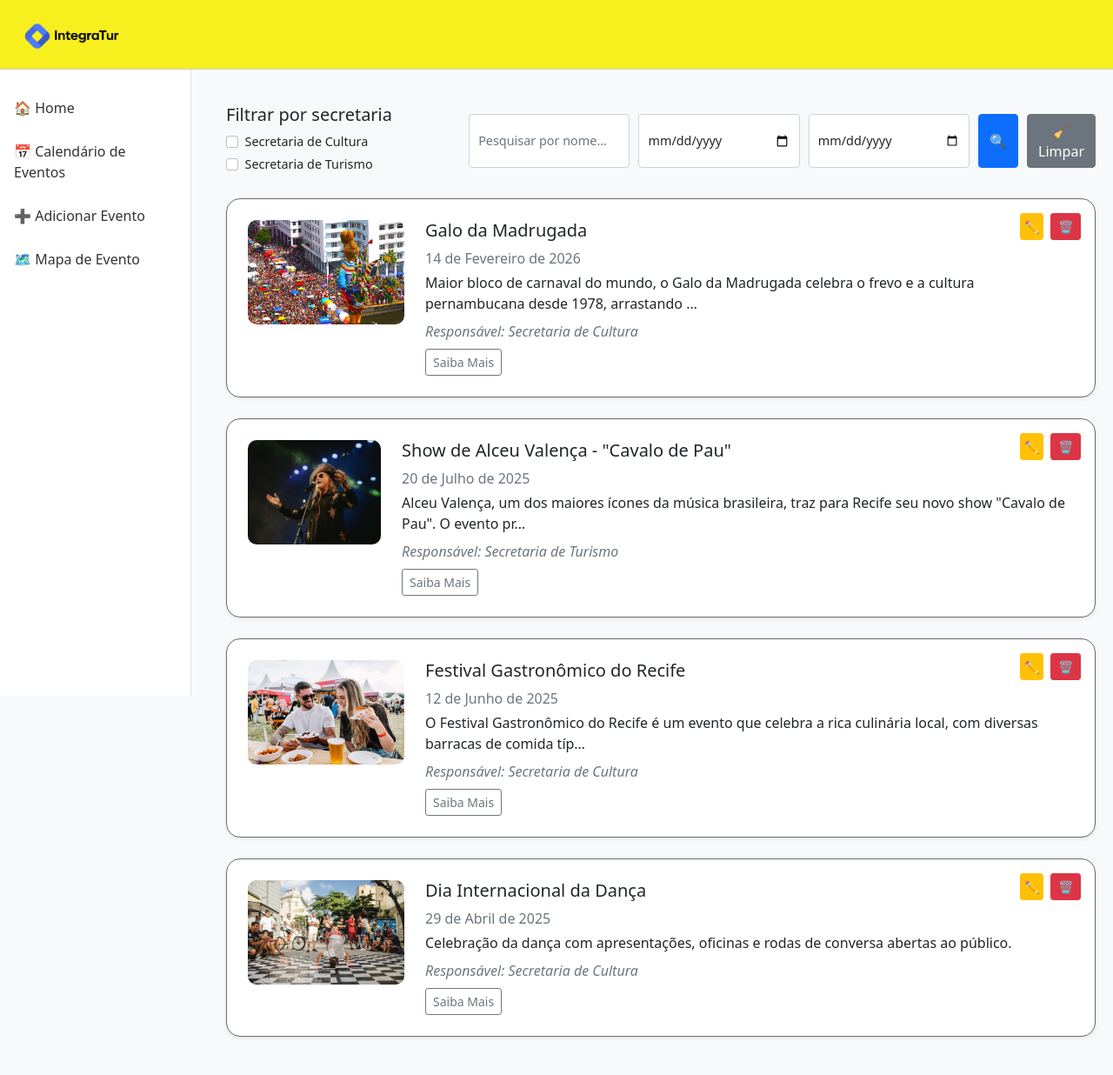
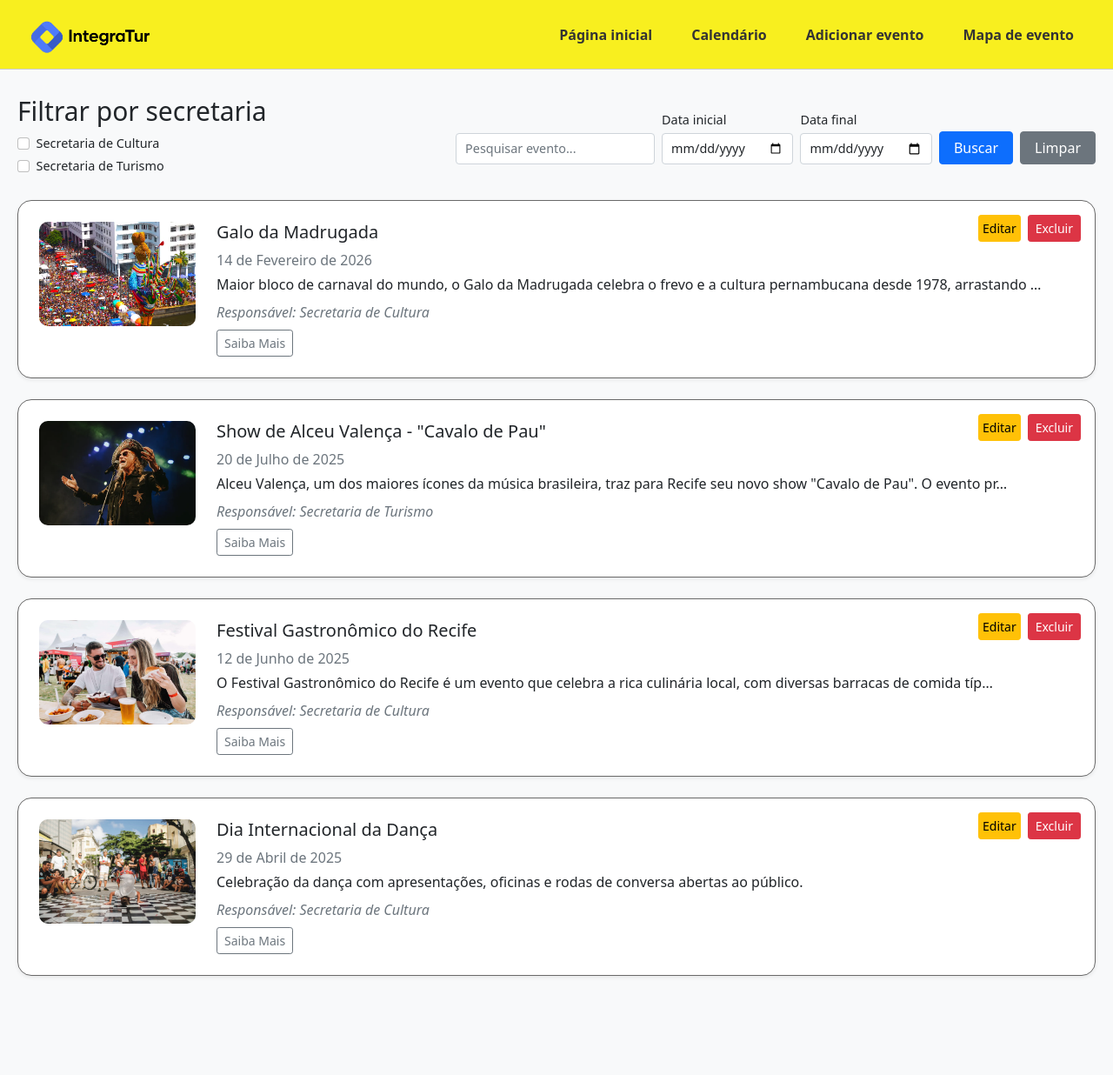
Before and after one commit to gqueque/IntegraTur-2.0, a Django app: page / in a window 1280 px wide. Shown: the whole page at 87% size. After the commit the page ends 1123 px from the top, so only its background shows below. Run offline with Django 5.2, Linux system fonts and the light colour scheme; data comes from the database, SQL or seed files in the repository; some libraries are stand-ins or nearby versions.

Commit message:
Front End
a

```diff
--- a/cadastro_evento/templates/cadastro_evento/base.html
+++ b/cadastro_evento/templates/cadastro_evento/base.html
@@ -5,13 +5,14 @@
   <meta charset="utf-8">
   <meta name="viewport" content="width=device-width, initial-scale=1">
   <link href="https://cdn.jsdelivr.net/npm/bootstrap@5.0.2/dist/css/bootstrap.min.css" rel="stylesheet">
-  <title>Novo Evento - IntegraTur</title>
+  <title>IntegraTur</title>
+  <link rel="icon" href="{% static 'imagens/favicon.ico' %}" type="image/ico">
   <style>
     body {
       background-color: #f8f9fa;
     }
 
-    /* Topo amarelo com logo */
+    /* Topo com logo + navbar */
     .top-header {
       position: fixed;
       top: 0;
@@ -22,47 +23,70 @@
       z-index: 1030;
       display: flex;
       align-items: center;
-      padding-left: 20px;
+      justify-content: space-between;
+      padding: 0 30px;
       border-bottom: 1px solid #ccc;
     }
 
     .logo {
-      height: 55px;
-      max-width: 90%;
+      height: 70px;
+      max-width: 100%;
+      cursor: pointer;
+      transition: all 0.2s ease;
     }
 
-    /* Sidebar agora começa abaixo da faixa do topo */
-    .sidebar {
-      width: 220px;
-      height: calc(100vh - 80px);
-      position: fixed;
-      top: 80px;
-      left: 0;
-      background-color: #ffffff;
-      border-right: 1px solid #dee2e6;
-      padding: 0;
+    .logo:hover {
+      opacity: 0.9;
+      transform: scale(1.05);
     }
 
-    .sidebar .nav-link {
-      color: #333;
-      margin-bottom: 10px;
+    .nav-menu {
+      display: flex;
+      gap: 15px;
     }
 
-    .sidebar .nav-link.active {
+    .nav-menu .nav-link {
+      color: #333;
       font-weight: bold;
-      color: #0d6efd;
+      text-decoration: none;
+      font-size: 1rem;
+      padding: 8px 15px;
+      border-radius: 5px;
+      transition: all 0.2s ease;
+      cursor: pointer;
     }
 
-    /* Conteúdo deslocado para o lado e abaixo da faixa do topo */
+    .nav-menu .nav-link:hover {
+      color: #0d6efd;
+      background-color: rgba(255, 255, 255, 0.3);
+      transform: scale(1.05);
+      box-shadow: 0 2px 5px rgba(0,0,0,0.1);
+    }
+
+    .nav-menu .nav-link.active {
+      color: #0d6efd !important;
+      font-weight: bold;
+      position: relative;
+    }
+
+    .nav-menu .nav-link.active::after {
+      content: '';
+      position: absolute;
+      bottom: -5px;
+      left: 15%;
+      width: 70%;
+      height: 3px;
+      background-color: #0d6efd;
+      border-radius: 3px;
+    }
+
     .content {
-      margin-left: 240px;
-      margin-top: 100px;
-      padding: 20px;
+      margin-top: 45px;
+      padding: 10px;
     }
 
     .filtro_and_search {
       display: flex;
-
     }
 
     .form-section {
@@ -99,30 +123,44 @@
       border-color: #ccc #ccc #ccc #ccc;
     }
 
-  </style>
-
-
-
+    @media (max-width: 768px) {
+      .top-header {
+        padding: 0 15px;
+        height: 70px;
+      }
+      .logo {
+        height: 50px;
+      }
+      .nav-menu .nav-link {
+        padding: 6px 10px;
+        font-size: 0.9rem;
+      }
+    }
   </style>
 </head>
 <body>
-<!-- Topo da página com faixa amarela e logo -->
-<div class="top-header d-flex align-items-center px-4">
-  <img src="{% static 'imagens/image-removebg-preview.png' %}" alt="Logo IntegraTur" class="logo">
+
+<!-- Topo com logo + menu -->
+<div class="top-header">
+  <a href="{% url 'home' %}" style="text-decoration: none;" title="Voltar para página inicial">
+    <img src="{% static 'imagens/image-removebg-preview.png' %}" alt="Logo IntegraTur" class="logo">
+  </a>
+
+  <nav class="nav-menu">
+    <a class="nav-link {% if request.resolver_match.url_name == 'home' %}active{% endif %}" href="{% url 'home' %}">Página inicial</a>
+    <a class="nav-link {% if request.resolver_match.url_name == 'calendario' %}active{% endif %}" href="{% url 'calendario' %}">Calendário</a>
+    <a class="nav-link {% if request.resolver_match.url_name == 'cadastro' %}active{% endif %}" href="{% url 'cadastro' %}">Adicionar evento</a>
+    <a class="nav-link {% if request.resolver_match.url_name == 'mapa' %}active{% endif %}" href="{% url 'mapa' %}">Mapa de evento</a>
+  </nav>
 </div>
 
-<!-- Sidebar -->
-<div class="sidebar">
-  <!-- Menu de navegação -->
-  <nav class="nav flex-column mt-4">
-    <a class="nav-link" href="{% url 'home' %}">🏠 Home</a>
-    <a class="nav-link" href="{% url 'calendario' %}">📅 Calendário de Eventos</a>
-    <a class="nav-link " href="{% url 'cadastro' %}">➕ Adicionar Evento</a>
-    <a class="nav-link" href="{% url 'mapa' %}">🗺️ Mapa de Evento</a>
-  </nav>
+<!-- Conteúdo da página -->
+<div class="content">
+  {% block conteudo %}
+  {% endblock %}
 </div>
-{% block conteudo %}
-{% endblock %}
-  <script src="https://cdn.jsdelivr.net/npm/bootstrap@5.0.2/dist/js/bootstrap.bundle.min.js"></script>
+
+<script src="https://cdn.jsdelivr.net/npm/bootstrap@5.0.2/dist/js/bootstrap.bundle.min.js"></script>
+
 </body>
 </html>
--- a/cadastro_evento/templates/cadastro_evento/cadastro.html
+++ b/cadastro_evento/templates/cadastro_evento/cadastro.html
@@ -1,7 +1,7 @@
 {% extends "cadastro_evento/base.html" %}
 {%block conteudo%}
   <div class="content">
-    <h2 class=" mb-4">Novo Evento</h2>
+    <h2 class=" mb-4">Cadastro de evento</h2>
 
     <form action="{% url 'listagem_evento' %}" method="post" enctype="multipart/form-data">
       {% csrf_token %}
--- a/cadastro_evento/templates/cadastro_evento/home.html
+++ b/cadastro_evento/templates/cadastro_evento/home.html
@@ -5,8 +5,9 @@
 
 <div class="content">
   <div class="filtro_and_search mb-4 d-flex justify-content-between align-items-center">
+  <!-- Filtro por Secretaria (Checkbox) -->
   <div class="filtro">
-      <h5>Filtrar por secretaria</h5>
+    <h5 style="font-size: 30px;">Filtrar por secretaria</h5>
     <div class="form-check">
       <input class="form-check-input" type="checkbox" id="culturaCheckbox" onchange="filtrarEventos()">
       <label class="form-check-label" for="culturaCheckbox">Secretaria de Cultura</label>
@@ -17,13 +18,26 @@
     </div>
   </div>
 
+
   <div class="search-oficial">
-      <form method="get" action="{% url 'home' %}" class="d-flex" style="gap: 10px;">
-        <input type="text" name="q" placeholder="Pesquisar por nome..." value="{{ request.GET.q }}" class="form-control">
-        <input type="date" name="data_inicial" value="{{ request.GET.data_inicial }}" class="form-control">
-        <input type="date" name="data_final" value="{{ request.GET.data_final }}" class="form-control">
-        <button type="submit" class="btn btn-primary">🔍</button>
-        <a href="{% url 'home' %}" class="btn btn-secondary">🧹 Limpar</a>
+    <form method="get" action="{% url 'home' %}" class="d-flex align-items-end gap-2">
+
+      <div class="flex-grow-1">
+        <input type="text" name="q" placeholder="Pesquisar evento..." class="form-control">
+      </div>
+
+      <div class="d-flex flex-column">
+        <label for="data_inicial" class="form-label mb-1 small">Data inicial</label>
+        <input type="date" name="data_inicial" id="data_inicial" class="form-control">
+      </div>
+
+      <div class="d-flex flex-column">
+        <label for="data_final" class="form-label mb-1 small">Data final</label>
+        <input type="date" name="data_final" id="data_final" class="form-control">
+      </div>
+
+      <button type="submit" class="btn btn-primary px-3">Buscar</button>
+      <a href="{% url 'home' %}" class="btn btn-secondary px-3">Limpar</a>
     </form>
   </div>
 </div>
@@ -35,13 +49,13 @@
 
   <!-- Botões fixos no canto superior direito -->
   <div style="position: absolute; top: 16px; right: 16px;" class="d-flex gap-2">
-    <a href="{% url 'editar_evento' evento.id %}" class="btn btn-sm btn-warning p-1" title="Editar">✏️</a>
+    <a href="{% url 'editar_evento' evento.id %}" class="btn btn-sm btn-warning p-1" title="Editar">Editar</a>
     <form action="{% url 'excluir_evento' evento.id %}" method="post" style="margin: 0;">
       {% csrf_token %}
       <button type="button"
         class="btn btn-sm btn-danger btn-excluir-evento"
         data-id="{{ evento.id }}">
-        🗑️
+      Excluir
       </button>
     </form>
   </div>
```
Also changed, not shown: cadastro_evento/templates/cadastro_evento/calendario.html (+156 -32 lines), cadastro_evento/static/imagens/favicon.ico (added). Lines whose indentation alone changed are shown as unchanged.
